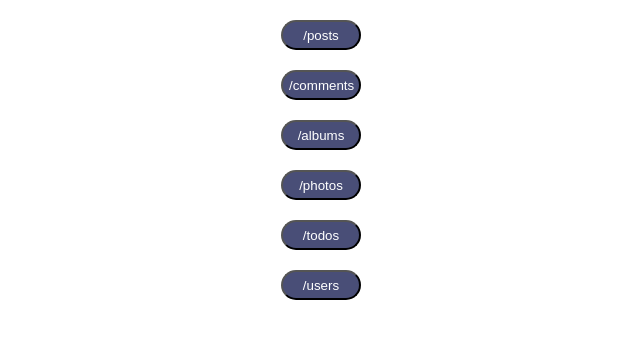
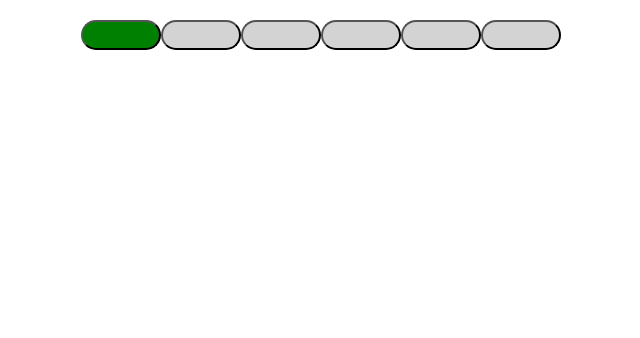
Before and after one commit to Eddy-hub19/lessons, a React (Create React App) app: page / in a window 1280 px wide. Shown: the top 338 px of the page, without its empty margins (319-959 px from the left). Built offline with nearby package versions, Linux system fonts and the light colour scheme.

Commit message:
React-HW-3

```diff
--- a/src/App.css
+++ b/src/App.css
@@ -4,8 +4,7 @@ button {
   width: 80px;
   height: 30px;
   border-radius: 45px;
-  background: rgb(36, 51, 190);
-  color: white;
+  background: #2433be;
 }
 button {
   background: rgb(73, 78, 119);
--- a/src/App.js
+++ b/src/App.js
@@ -1,11 +1,16 @@
-import React, { useState, useEffect } from "react";
+import React, { useState } from "react";
 import "./App.css";
-import AlbumsList from "./Components/Component/AlbumsList";
-import CommentsList from "./Components/Component/CommentsList";
-import PhototsLists from "./Components/Component/PhotosLists";
-import PostList from "./Components/Component/PostLists";
-import TodosLists from "./Components/Component/TodosLists";
-import UsersLists from "./Components/Component/UsersLists";
+
+// урл
+// https://jsonplaceholder.typicode.com/
+
+// ендпоінти
+// /posts
+// /comments
+// /albums
+// /photos
+// /todos
+// /users
 
 // потрібно створити логіку, яка задовільнить наступні вимоги
 // в нас має бути 6 кнопок, які дозволяють нам переключатись між 'табами' (posts, comments, albums, photos, todos, users)
@@ -14,18 +19,30 @@ import UsersLists from "./Components/Component/UsersLists";
 // лише 1 список видимий одночасно
 // потрібно створити 6 компонент, які займатимуться рендерінгом списків (отримуватимуть пропсами список)- PostList, CommentsList...
 
-const url = "https://jsonplaceholder.typicode.com/todos/";
-
-const App = () => {
+const Tabs = ({ tabs, selectedTab }) => {
   return (
     <div>
-      <PostList />
-      <CommentsList />
-      <AlbumsList />
-      <PhototsLists />
-      <TodosLists />
-      <UsersLists />
+      {tabs.map((tab) => (
+        <button style={{background: selectedTab === tab.title ? "green" : "lightgray",}}onClick={tab.clickHandler}>{tab.ttile}</button>))}
     </div>
   );
 };
+
+function App() {
+  const tabs = [
+    { title: "posts", clickHandler: () => {} },
+    { title: "comments", clickHandler: () => {} },
+    { title: "albums", clickHandler: () => {} },
+    { title: "photos", clickHandler: () => {} },
+    { title: "todos", clickHandler: () => {} },
+    { title: "users", clickHandler: () => {} },
+  ];
+  const [selectedTab, setSelectedTab] = useState(tabs[0].title);
+
+  return (
+    <div className="App">
+      <Tabs tabs={tabs} selectedTab={selectedTab} />
+    </div>
+  );
+}
 export default App;
--- a/src/Components/Component/AlbumsList.js
+++ /dev/null
@@ -1,19 +0,0 @@
-import React, { Component } from "react";
-
-class AlbumsList extends Component {
-  render() {
-    const clickHandler = () => {
-      console.log("click");
-    };
-
-    return (
-      <div>
-        <button onClick={clickHandler}>
-          /albums
-        </button>
-      </div>
-    );
-  }
-}
-
-export default AlbumsList;
--- a/src/Components/Component/CommentsList.js
+++ /dev/null
@@ -1,19 +0,0 @@
-import React, { Component } from "react";
-
-class CommentsList extends Component {
-  render() {
-    const clickHandler = () => {
-      console.log("click");
-    };
-
-    return (
-      <div>
-        <button onClick={clickHandler}>
-          /comments
-        </button>
-      </div>
-    );
-  }
-}
-
-export default CommentsList;
--- a/src/Components/Component/PhotosLists.js
+++ /dev/null
@@ -1,19 +0,0 @@
-import React, { Component } from "react";
-
-class PhototsLists extends Component {
-  render() {
-    const clickHandler = () => {
-      console.log("click");
-    };
-
-    return (
-      <div>
-        <button onClick={clickHandler}>
-          /photos
-        </button>
-      </div>
-    );
-  }
-}
-
-export default PhototsLists;
--- a/src/Components/Component/PostLists.js
+++ /dev/null
@@ -1,18 +0,0 @@
-import React, { Component } from "react";
-
-class PostList extends Component {
-  state = {
-
-  }
-  render() {
-    const iterPosts = () => {
-      console.log("red");
-    };
-    return (
-      <div>
-        <button onClick={iterPosts}>/posts</button>
-      </div>
-    );
-  }
-}
-export default PostList;
--- a/src/Components/Component/TodosLists.js
+++ /dev/null
@@ -1,19 +0,0 @@
-import React, { Component } from "react";
-
-class TodosLists extends Component {
-  render() {
-    const clickHandler = () => {
-      console.log("click");
-    };
-
-    return (
-      <div>
-        <button onClick={clickHandler}>
-          /todos
-        </button>
-      </div>
-    );
-  }
-}
-
-export default TodosLists;
--- a/src/Components/Component/UsersLists.js
+++ /dev/null
@@ -1,19 +0,0 @@
-import React, { Component } from "react";
-
-class UsersLists extends Component {
-  render() {
-    const clickHandler = () => {
-      console.log('click');
-    };
-
-    return (
-      <div>
-        <button onClick={clickHandler}>
-          /users
-        </button>
-      </div>
-    );
-  }
-}
-
-export default UsersLists;
--- a/src/index.css
+++ b/src/index.css
@@ -14,6 +14,3 @@ code {
   font-family: source-code-pro, Menlo, Monaco, Consolas, 'Courier New',
     monospace;
 }
-.App {
-  background: rgb(40, 151, 151);
-}
```
